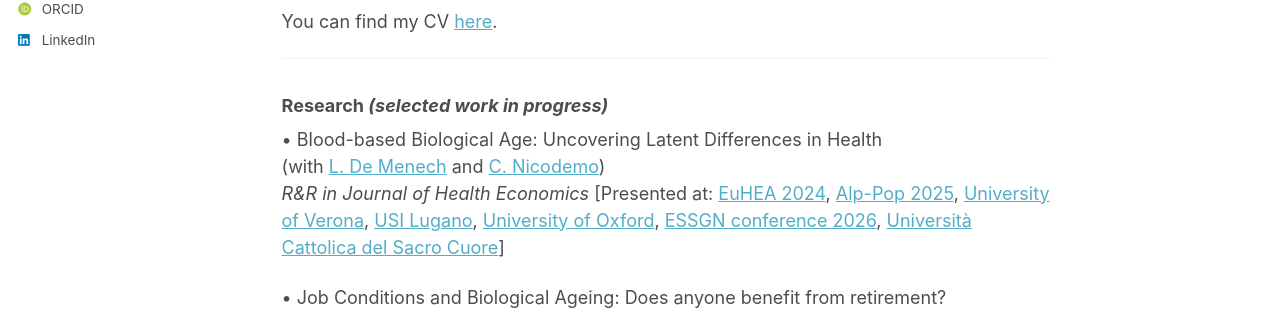
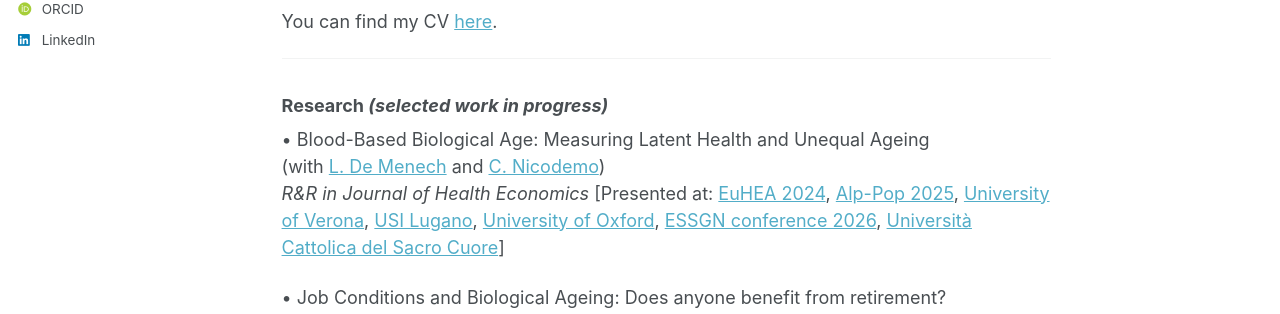
Before and after one commit to AlessandroSteccanella/alessandrosteccanella.github.io, a Jekyll site: the page built from _pages/about.md, in a window 1280 px wide and 900 px high. Shown: the part 420-734 px from the top of the window. Built offline with Jekyll 4.4.1, drawn with Linux system fonts in a browser that asks for light colours; some web fonts are replaced; a script bundle is joined from its source files by our own code; library files that are not in the unit come from our copies.

Commit message:
Update about.md

```diff
--- a/_pages/about.md
+++ b/_pages/about.md
@@ -20,7 +20,7 @@ You can find my CV [here](/cv/).
 ### Research *(selected work in progress)* {#research}
 
 
-• Blood-based Biological Age: Uncovering Latent Differences in Health<br>
+• Blood-Based Biological Age: Measuring Latent Health and Unequal Ageing<br>
 (with [L. De Menech](https://www.linkedin.com/in/lorenzo-de-menech-87a9011b8/) and [C. Nicodemo](https://www.catianicodemo.com/))<br>
 *R&R in Journal of Health Economics* [Presented at: [EuHEA 2024](https://euhea.eu/welcome_conference_2024.html), [Alp-Pop 2025](https://dondena.unibocconi.eu/news-events/alp-pop-2025), [University of Verona](https://www.dse.univr.it/?ent=ciclosem&idC=136&lang=en), [USI Lugano](https://idep.usi.ch/seminars), [University of Oxford](https://www.phc.ox.ac.uk/events), [ESSGN conference 2026](https://essgn.org/conference-2026/), [Università Cattolica del Sacro Cuore](https://dipartimenti.unicatt.it/economia-finanza-notizie-2nd-workshop-on-health-human-capital-and-the-environment)]
 
```
